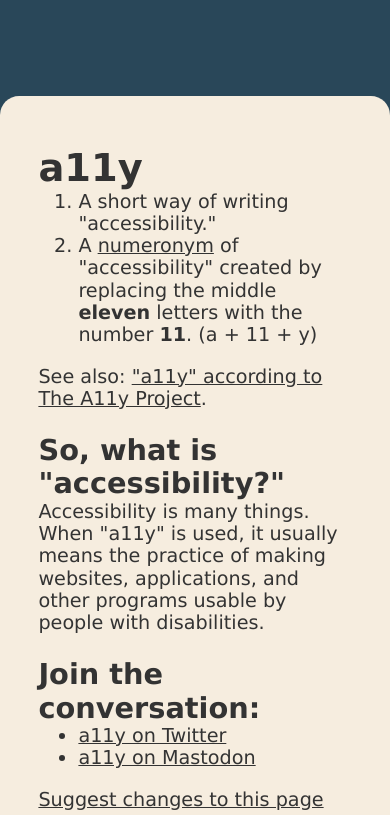
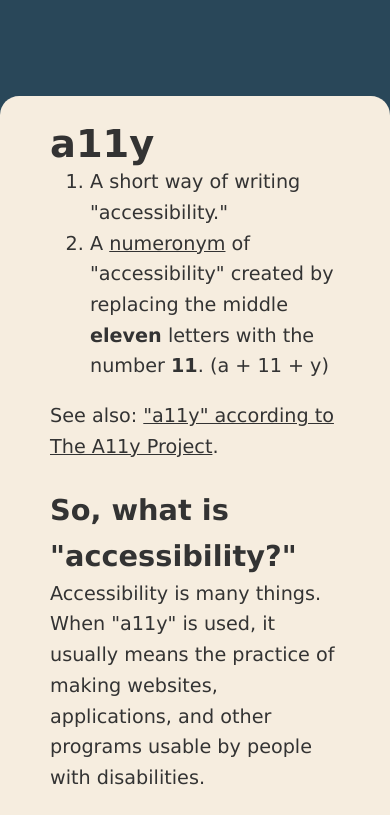
Before and after one commit to whatisa11y/whatisa11y.org, a plain HTML site: page index.html in a window 390 px wide. Shown: the top 815 px of the page. Drawn offline with Linux system fonts and the light colour scheme.

Commit message:
adjusting line heights and padding
text should have a bit more space; lowering the top/bottom padding to account for the incrased line heights

```diff
--- a/css/styles.css
+++ b/css/styles.css
@@ -4,7 +4,7 @@ body {
   padding: 0;
   font-family: Verdana, "Open Sans", Helvetica, Arial, sans-serif;
   font-size: 1.2em;
-  line-height: 1.16;
+  line-height: 1.6;
 }
 body, a:link, a:visited {
   color: #333;
@@ -12,12 +12,15 @@ body, a:link, a:visited {
 main {
   width: 700px;
   margin: 5em auto;
-  padding: 50px;
+  padding: 25px 50px 25px 50px;
   background-color: #f6eddf;
   border-radius: 1em;
 }
 h1, h1+ol, h2+p, h2+ul {
   margin-top: 0px;
+}
+h1 {
+  line-height: 1.2;
 }
 h1, h2 {
   margin-bottom: 0px;
@@ -25,7 +28,6 @@ h1, h2 {
 @media (max-width: 800px) {
   main {
     width: auto;
-    padding: 2em;
-    padding-top: 50px;
+    padding: 25px 50px 25px 50px;
   }
 }
```
